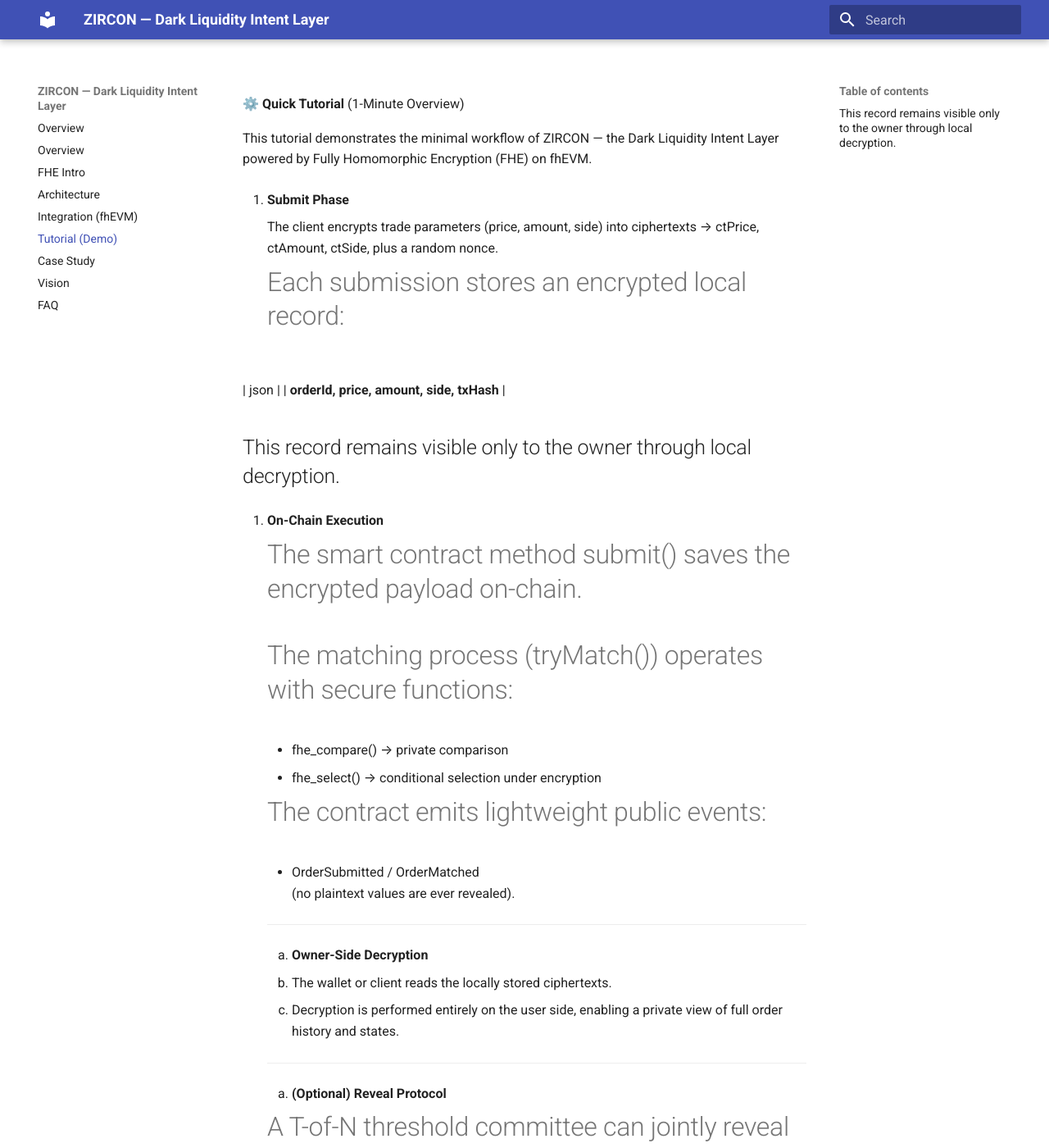
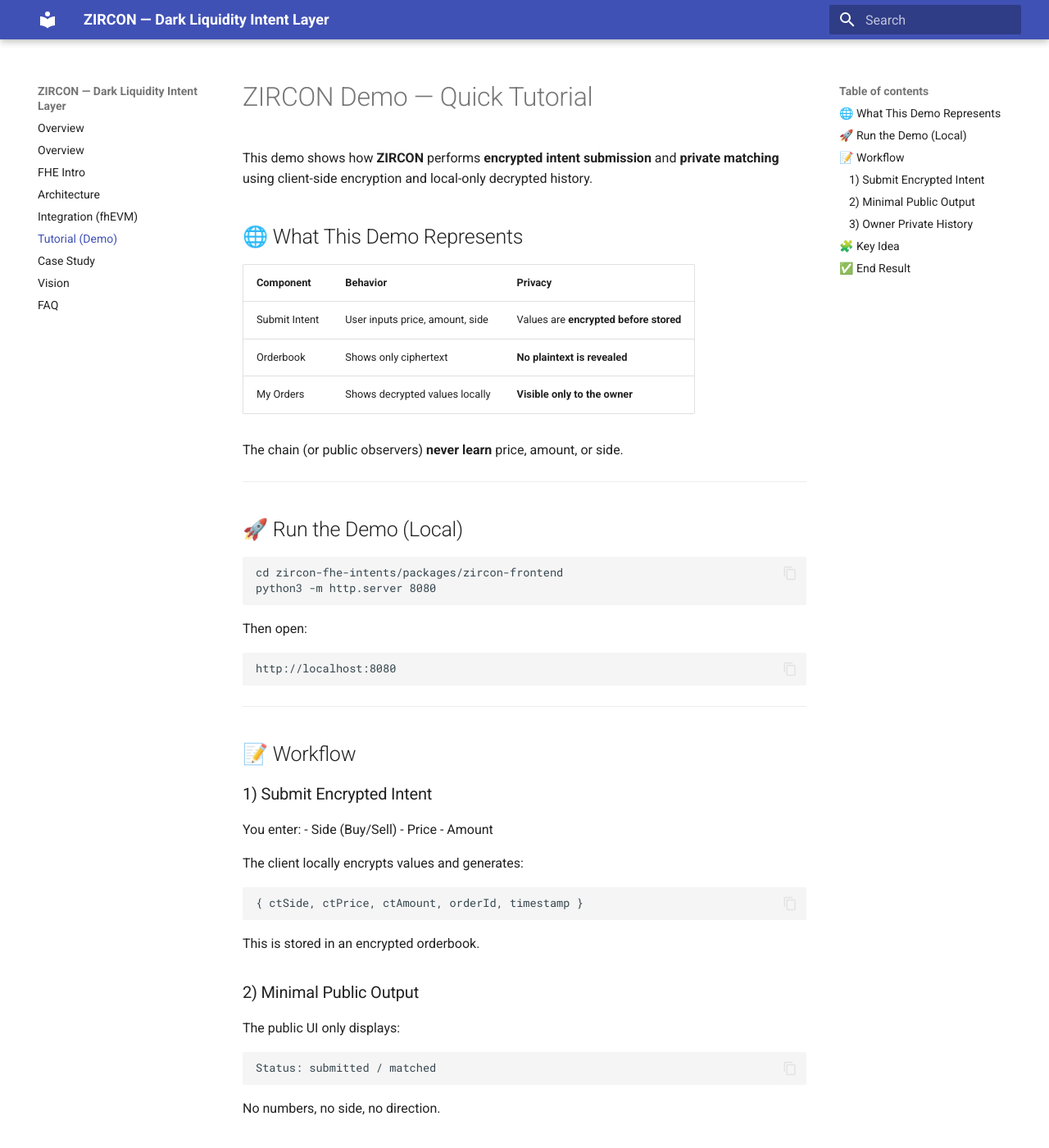
Before and after one commit to Ekkalamrani328/zircon-fhevm, an MkDocs documentation site: the page built from zircon-fhe-intents/docs/tutorial.md, in a window 1280 px wide and 1400 px high. Shown: the whole window at 82% size. Built offline with MkDocs 1.6.1 and Material for MkDocs 9.7.7, drawn with Linux system fonts in a browser that asks for light colours; some of the changed text lies outside the part shown.

Commit message:
Update tutorial.md

````diff
--- a/zircon-fhe-intents/docs/tutorial.md
+++ b/zircon-fhe-intents/docs/tutorial.md
@@ -1,39 +1,85 @@
-⚙️ **Quick Tutorial** (1-Minute Overview)
+# ZIRCON Demo — Quick Tutorial
 
-This tutorial demonstrates the minimal workflow of ZIRCON — the Dark Liquidity Intent Layer powered by Fully Homomorphic Encryption (FHE) on fhEVM.
+This demo shows how **ZIRCON** performs **encrypted intent submission** and **private matching** using client-side encryption and local-only decrypted history.
 
-1. **Submit Phase**
+## 🌐 What This Demo Represents
 
-    The client encrypts trade parameters (price, amount, side) into ciphertexts → ctPrice, ctAmount, ctSide, plus a random nonce.
+| Component | Behavior | Privacy |
+|---------|----------|---------|
+| Submit Intent | User inputs price, amount, side | Values are **encrypted before stored** |
+| Orderbook | Shows only ciphertext | **No plaintext is revealed** |
+| My Orders | Shows decrypted values locally | **Visible only to the owner** |
 
-    # Each submission stores an encrypted local record:
+The chain (or public observers) **never learn** price, amount, or side.
 
-| json                                     |
-| **orderId, price, amount, side, txHash** |
+---
 
-This record remains visible only to the owner through local decryption.
---------------------------------------------------------------------------
-2. **On-Chain Execution**
+## 🚀 Run the Demo (Local)
 
-    # The smart contract method submit() saves the encrypted payload on-chain.
-    # The matching process (tryMatch()) operates with secure functions:
-     - fhe_compare() → private comparison
-     - fhe_select() → conditional selection under encryption
-    # The contract emits lightweight public events:
-     - OrderSubmitted / OrderMatched
-    (no plaintext values are ever revealed).
----------------------------------------------------------------------------
-3. **Owner-Side Decryption**
-    - The wallet or client reads the locally stored ciphertexts.
-    - Decryption is performed entirely on the user side, enabling a private view of full order  history and states.
----------------------------------------------------------------------------
-4. **(Optional) Reveal Protocol**
+```bash
+cd zircon-fhe-intents/packages/zircon-frontend
+python3 -m http.server 8080
+```
 
-    # A T-of-N threshold committee can jointly reveal minimal artifacts (e.g., matched amount) only if required for:
-    - Settlement
-    - Arbitration / dispute resolution
-    # The protocol ensures zero unnecessary data exposure.
-----------------------------------------------------------------------------
-💡 Summary
+Then open:
 
-ZIRCON demonstrates how FHE enables encrypted order matching, maintaining full privacy for traders while still allowing transparent settlement when required
+```
+http://localhost:8080
+```
+
+---
+
+## 📝 Workflow
+
+### 1) Submit Encrypted Intent
+You enter:
+- Side (Buy/Sell)
+- Price
+- Amount
+
+The client locally encrypts values and generates:
+```
+{ ctSide, ctPrice, ctAmount, orderId, timestamp }
+```
+
+This is stored in an encrypted orderbook.
+
+### 2) Minimal Public Output
+The public UI only displays:
+```
+Status: submitted / matched
+```
+No numbers, no side, no direction.
+
+### 3) Owner Private History
+Your browser keeps a local decrypted list:
+
+| Order ID | Side | Price | Amount | txHash |
+|---------|------|-------|--------|-------|
+
+This history **never touches the blockchain**.
+
+---
+
+## 🧩 Key Idea
+
+ZIRCON demonstrates **private-by-default trading** using **FHE concepts**:
+- **Encrypted orderflow**
+- **Private price/size matching**
+- **Local decryption for user-only visibility**
+- **Optional threshold reveal for settlement**
+
+---
+
+## ✅ End Result
+
+Traders keep **full privacy**, while the system still allows:
+- verifiable execution
+- optional settlement proofs
+- minimal leakage
+
+Encrypted intent execution — **without exposing strategy**.
+
+---
+
+MIT © 2025 Iremsena — ZIRCON
````
